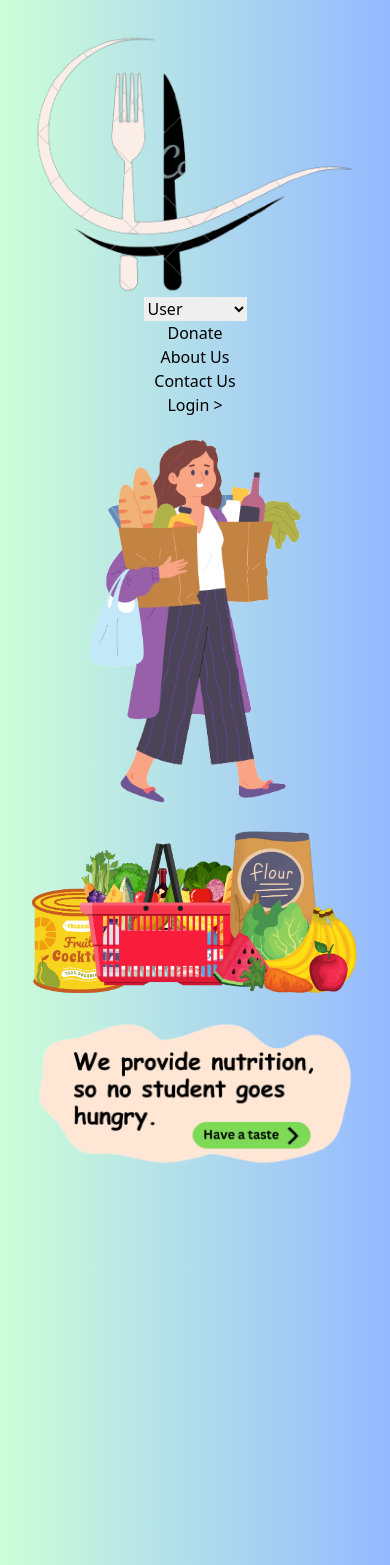
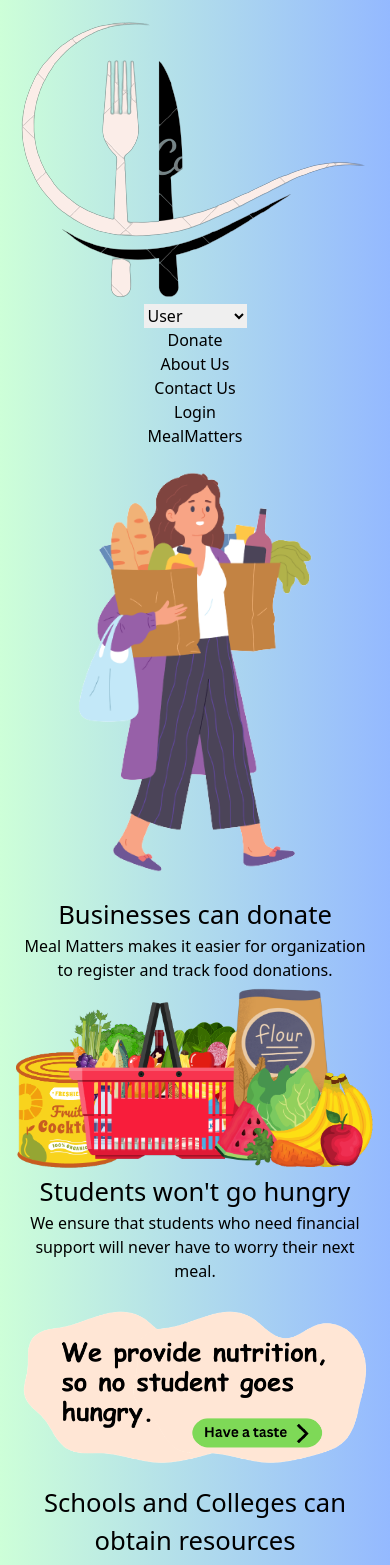
Before and after one commit to AnupK1234/MealMatters, a React (Vite) app in the folder client/: page / in a window 390 px wide. Shown: the top 1565 px of the page. Built offline with nearby package versions, Linux system fonts and the light colour scheme.

Commit message:
Make home page responsive and fix nav bar

```diff
--- a/client/src/App.css
+++ b/client/src/App.css
@@ -5,7 +5,7 @@
 #root {
   /* max-width: 1280px; */
   margin: 0 auto;
-  padding: 2rem;
+  padding: 1rem;
   text-align: center;
 }
 
--- a/client/src/components/Footer.jsx
+++ b/client/src/components/Footer.jsx
@@ -5,8 +5,8 @@ export default function Footer() {
   return (
     <footer className="text-center dark:bg-blue-500 lg:text-left mt-10 w-full">
       <div className="container p-6 mx-auto">
-        <div className="grid md:grid-cols-2 lg:grid-cols-2">
-          <div className="mb-6 justify-self-start">
+        <div className="flex justify-around flex-col sm:flex-row">
+          <div className="mb-6 flex flex-col text-center">
             <ul className="mb-0 list-none">
               <li>
                 <Link to="/" className="text-neutral-800 dark:text-neutral-200">
@@ -37,7 +37,7 @@ export default function Footer() {
             </ul>
           </div>
 
-          <div className="mb-6 justify-self-end">
+          <div className="flex flex-col items-center text-center">
             <h5 className="mb-2.5 font-bold uppercase text-neutral-800 dark:text-neutral-200">
               Contact Us
             </h5>
--- a/client/src/components/Home.css
+++ b/client/src/components/Home.css
@@ -1,24 +1,4 @@
-.parent {
-    display: grid;
-    grid-template-columns: 2fr 1fr 2fr 1fr 2fr;
-    grid-template-rows: repeat(2, 1fr);
-    grid-column-gap: 0px;
-    grid-row-gap: 0px;
-    padding-bottom: 50px;
-    border-bottom: 4px dashed rgb(0, 0, 0);
-}
 
-.div1 {
-    grid-area: 1 / 1 / 2 / 2;
-}
-
-.div2 {
-    grid-area: 1 / 5 / 2 / 6;
-}
-
-.div3 {
-    grid-area: 2 / 3 / 3 / 4;
-}
 
 .head {
     font-size: 1.6em;
--- a/client/src/components/Home.jsx
+++ b/client/src/components/Home.jsx
@@ -9,66 +9,66 @@ import "./Home.css";
 
 function Home() {
   return (
-    <>
+    <div className="w-full">
       <Navbar />
-      <div style={{ position: "static" }}>
-        <img
-          src={HP1}
-          alt="Image 1"
-          width={`${480}rem`}
-          height={`${480}rem`}
-          className="absolute -left-4 bottom-0"
-        />
-        <img
-          src={HP2}
-          alt="Image 2"
-          width={`${440}rem`}
-          height={`${440}rem`}
-          className="absolute left-1/3 mt-80"
-        />
-        <img
-          src={HP4}
-          alt="Image 3"
-          width={`${600}rem`}
-          height={`${600}rem`}
-          className="absolute right-24 mt-30"
-        />
-      </div>
-
-      <div style={{ paddingTop: "700px" }}>
-        <h1 className="text-6xl">MealMatters</h1>
+      <div className="relative -top-5 lg:absolute lg:top-52 lg:left-1/2 lg:-translate-x-2/4">
+        <h1 className="text-[8vmin]">MealMatters</h1>
       </div>
       {/* <div className="max-h-14">
           <img src={HP4} alt="Image 4" className="max-h-full max-w-full" />
         </div> */}
 
-      <div className="parent">
-        <div className="div1 mt-10">
-          <h1 className="head">Businesses can donate</h1>
-          <p>
+      <div className="parent flex justify-between flex-col lg:flex-row lg:py-10">
+        <div className="div1 mt-5 mb-20 lg:mb-0 flex items-center flex-1 flex-col sm:flex-row lg:flex-col">
+          <img
+            src={HP1}
+            alt="Image 1"
+            width={`${400}rem`}
+            className="mt-5"
+          />
+          <div className="relative sm:-left-10 lg:left-0 lg:mt-20">
+            <h1 className="head pt-10 pb-5">Businesses can donate</h1>
+            <p className="max-w-sm mx-auto">
               Meal Matters makes it easier for organization to register and track
               food donations.
             </p>
           </div>
+        </div>
 
-        <div className="div2 mt-10">
-          <h1 className="head">Students won't go hungry</h1>
-          <p>
+        <div className="div2 mb-20 lg:mb-0 flex flex-col items-center flex-1">
+          <img
+            src={HP2}
+            alt="Image 2"
+            width={`${380}rem`}
+            className="lg:mt-80 lg:mb-40"
+          />
+          <div>
+            <h1 className="head pt-10 pb-5">Students won't go hungry</h1>
+            <p className="max-w-sm mx-auto">
               We ensure that students who need financial support will never have
               to worry their next meal.
             </p>
           </div>
-        <div className="div3">
-          <h1 className="head">Schools and Colleges can obtain resources</h1>
-          <p>
+        </div>
+        <div className="div3 mb-20 lg:mb-0 lg:mr-5 flex flex-col items-center flex-1">
+          <img
+            src={HP4}
+            alt="Image 3"
+            width={`${500}rem`}
+            className="lg:mt-20 lg:mb-64"
+          />
+          <div>
+            <h1 className="head px-5 pt-5">Schools and Colleges can obtain resources</h1>
+            <p className="max-w-sm py-5 mx-auto">
               Meal Matters aids educational instituties to connect with
               restaurants and delivery partners for food donations.
             </p>
           </div>
         </div>
+      </div>
 
       <Footer />
-    </>
+    </div>
   );
 }
 
--- a/client/src/components/Navbar.jsx
+++ b/client/src/components/Navbar.jsx
@@ -1,6 +1,7 @@
-import React from "react";
+import React,{useState} from "react";
 import { Link, useNavigate } from "react-router-dom";
 import Logo from "../assets/Logo-Ic.png";
+import { set } from "react-hook-form";
 
 export default function Navbar() {
 
@@ -18,23 +19,35 @@ export default function Navbar() {
   };
   const auth = localStorage.getItem("user") ? true : false;
 
+  let [navbar,setNavbar] = useState(true);
+
+  window.addEventListener('resize', settingNav);
+  function settingNav(){
+    if(window.innerWidth >= 1024) setNavbar(true);
+    else setNavbar(false);
+  }
+
+
+
   return (
     <>
-      <nav className="bg-transparent">
-        {" "}
-        {/*bg-transparent*/}
-        <div className="container mx-auto flex justify-between px-4 py-3">
+      <nav className="bg-transparent sticky z-50 lg:relative top-0 mx-auto container w-full flex justify-between items-center">
           <Link to={'/'}>
             <img
               src={Logo}
               alt="My Website Logo"
-              className="w-14 h-14 ml-5 border-2 border-sky-500 rounded-full cursor-pointer	"
+              className="w-14 h-14 ml-5 border-2 border-sky-500 rounded-full cursor-pointer"
             />
           </Link>
-          <ul className="flex space-x-36 items-center">
-            <li>
+          <div className={`${navbar ? "border border-md border-black":""} lg:hidden flex flex-col justify-evenly h-8 px-1 rounded-sm`} onClick={()=>{setNavbar(!navbar)}}>
+            <span className="h-0.5 w-7 bg-black"></span>
+            <span className="h-0.5 w-7 bg-black"></span>
+            <span className="h-0.5 w-7 bg-black"></span>
+          </div>
+          {navbar && (<ul className="absolute bg-[#000b] z-50 top-full w-full py-5 lg:py-0 lg:relative lg:w-4/5 lg:bg-transparent lg:max-w-4xl lg:pr-4 flex-col lg:flex-row flex items-center  lg:justify-between">
+            <li className="my-5 lg:my-0">
               <select
-                className="text-[#000000] hover:text-blue-700 hover:underline text-[1.25rem] font-[600]"
+                className="text-[#000000] hover:scale-105 hover:text-[#ff914d] transition py-1 px-2 rounded-lg text-[1.25rem] font-[600]"
                 onChange={handleChange}
               >
                 <option value="/">User</option>
@@ -42,38 +55,38 @@ export default function Navbar() {
                 <option value="/inventory">Inventory</option>
               </select>
             </li>
-            <li>
+            <li className="my-5 lg:my-0">
               <a
                 href="https://rzp.io/l/aK0bXinyA"
-                className="text-[#000000] hover:text-blue-700 hover:underline text-[1.25rem] font-[600]"
+                className="text-[#fff] lg:text-[#000000] block hover:text-[#ff914d] hover:scale-110 transition text-[1.25rem] font-[600]"
               >
                 Donate
               </a>
             </li>
 
-            <li>
+            <li className="my-5 lg:my-0">
               <Link
                 to="/about"
-                className="text-[#000000] hover:text-blue-700 hover:underline text-[1.25rem] font-[600]"
+                className="text-[#fff] lg:text-[#000000] block hover:text-[#ff914d] hover:scale-110 transition text-[1.25rem] font-[600]"
               >
                 About Us
               </Link>
             </li>
-            <li>
+            <li className="my-5 lg:my-0">
               <Link
                 to="/contact"
-                className="text-[#000000] hover:text-blue-700 hover:underline text-[1.25rem] font-[600]"
+                className="text-[#fff] lg:text-[#000000] block hover:text-[#ff914d] hover:scale-110 transition text-[1.25rem] font-[600]"
               >
                 Contact Us
               </Link>
             </li>
             {!auth ? (
-              <li className="bg-[#ff914d] border-2 border-dotted rounded-full px-3 py-1 w-35 flex items-center">
+              <li className="my-5 lg:my-0 bg-[#ff914d] text-[#000000] hover:text-[#ff914d] transition border-0 hover:bg-[#fff] rounded-full px-6 py-1 pb-2 flex items-center">
                 <Link
                   to="/login"
-                  className="text-[#000000] hover:text-blue-700 text-[1.25rem] font-[600]"
+                  className="text-[1.2rem] font-[600]"
                 >
-                  Login &gt;
+                  Login
                 </Link>
               </li>
             ) : (
@@ -88,7 +101,7 @@ export default function Navbar() {
               </button>
             )}
           </ul>
-        </div>
+          )}
       </nav>
     </>
   );
```
Also changed, not shown: 2 other files (tests, documents, lock files or other folders). Lines whose indentation alone changed are shown as unchanged.
